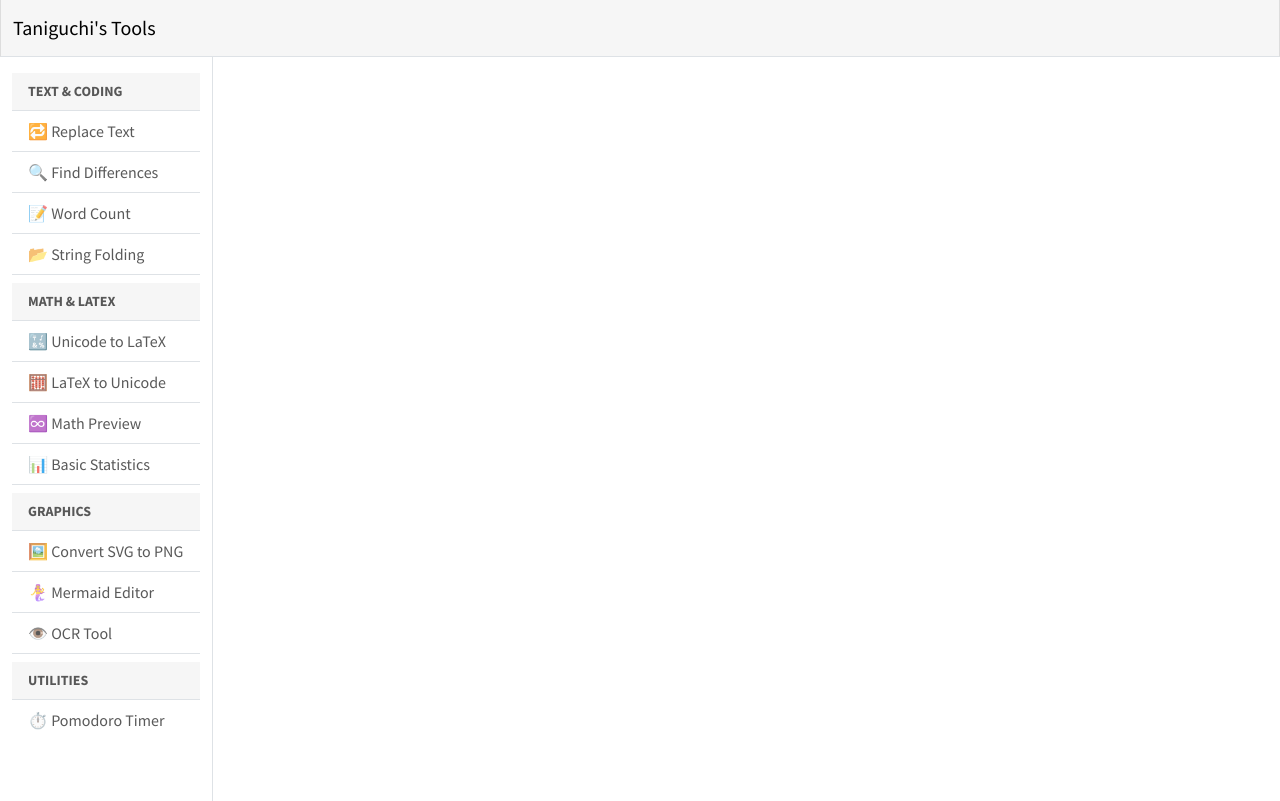
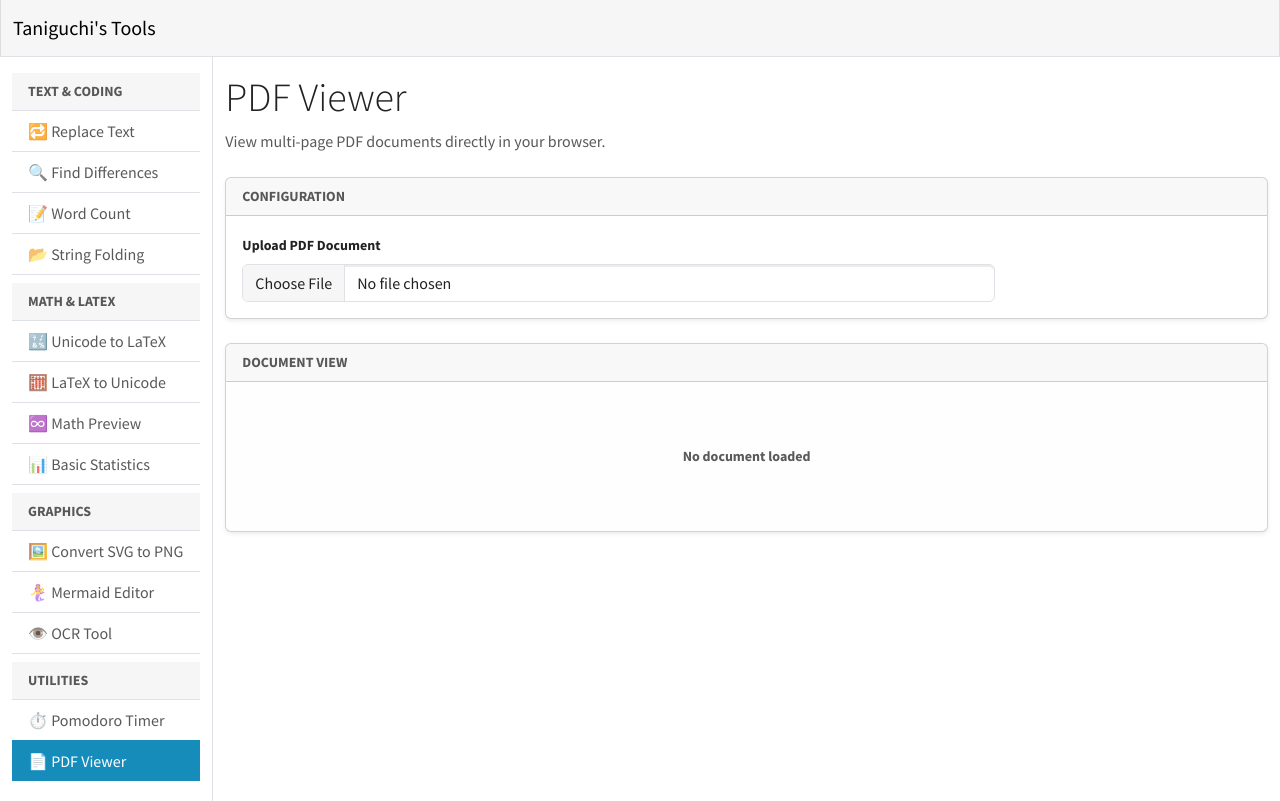
Before and after one commit to tani/tools, a Vue app: page /pdf-viewer in a window 1280 px wide. Built offline with nearby package versions, Linux system fonts and the light colour scheme.

Commit message:
feat: add multi-page PDF Viewer component and dedicated PDF tool

```diff
--- a/package.json
+++ b/package.json
@@ -19,6 +19,7 @@
     "bootswatch": "^5.3.8",
     "mathxyjax3": "^0.8.3",
     "mermaid": "^11.12.2",
+    "mupdf": "^1.26.4",
     "tesseract.js": "^7.0.0",
     "vue": "^3.5.26",
     "vue-router": "^4.6.4"
--- a/src/App.vue
+++ b/src/App.vue
@@ -115,6 +115,13 @@
                 >
                   ⏱️ Pomodoro Timer
                 </RouterLink>
+                <RouterLink
+                  class="list-group-item list-group-item-action"
+                  active-class="active"
+                  to="/pdf-viewer"
+                >
+                  📄 PDF Viewer
+                </RouterLink>
               </div>
             </div>
           </div>
--- /dev/null
+++ b/src/components/PdfViewer.vue
@@ -0,0 +1,97 @@
+<script setup lang="ts">
+import { ref, onMounted, watch } from 'vue';
+import * as mupdf from 'mupdf';
+
+const props = defineProps<{
+  data: Uint8Array | null;
+}>();
+
+const pages = ref<string[]>([]);
+const isRendering = ref(false);
+const error = ref<string | null>(null);
+
+const renderPdf = async () => {
+  if (!props.data) {
+    pages.value = [];
+    return;
+  }
+
+  isRendering.value = true;
+  error.value = null;
+  pages.value = [];
+
+  try {
+    const doc = mupdf.Document.openDocument(props.data, "application/pdf");
+    const pageCount = doc.countPages();
+    const renderedPages: string[] = [];
+
+    for (let i = 0; i < pageCount; i++) {
+      const page = doc.loadPage(i);
+      const pixmap = page.toPixmap(mupdf.Matrix.identity, mupdf.ColorSpace.DeviceRGB, true);
+
+      const width = pixmap.getWidth();
+      const height = pixmap.getHeight();
+
+      const canvas = document.createElement("canvas");
+      canvas.width = width;
+      canvas.height = height;
+      const ctx = canvas.getContext("2d");
+
+      if (ctx) {
+        const samples = new Uint8ClampedArray(pixmap.getPixels());
+        const imageData = new ImageData(samples, width, height);
+        ctx.putImageData(imageData, 0, 0);
+        renderedPages.push(canvas.toDataURL());
+      }
+
+      pixmap.destroy();
+    }
+
+    pages.value = renderedPages;
+    doc.destroy();
+  } catch (err) {
+    console.error("PDF Rendering Error:", err);
+    error.value = "Failed to render PDF document.";
+  } finally {
+    isRendering.value = false;
+  }
+};
+
+onMounted(renderPdf);
+watch(() => props.data, renderPdf);
+</script>
+
+<template>
+  <div class="pdf-viewer-container bg-secondary bg-opacity-10 p-3 rounded overflow-auto" style="max-height: 800px;">
+    <div v-if="isRendering" class="text-center py-5">
+      <div class="spinner-border text-primary" role="status">
+        <span class="visually-hidden">Loading...</span>
+      </div>
+      <div class="mt-2 text-muted small uppercase fw-bold">Rendering Document...</div>
+    </div>
+
+    <div v-else-if="error" class="alert alert-danger m-0">
+      {{ error }}
+    </div>
+
+    <div v-else-if="pages.length > 0" class="d-flex flex-column gap-3 align-items-center">
+      <div v-for="(page, index) in pages" :key="index" class="pdf-page shadow-sm bg-white p-1 position-relative">
+        <img :src="page" class="img-fluid border" :alt="'Page ' + (index + 1)" />
+        <span class="badge bg-dark position-absolute top-0 start-0 m-2 opacity-50">Page {{ index + 1 }}</span>
+      </div>
+    </div>
+
+    <div v-else class="text-center py-5 text-muted small uppercase fw-bold">
+      No document loaded
+    </div>
+  </div>
+</template>
+
+<style scoped>
+.pdf-page {
+  max-width: 100%;
+}
+.pdf-page img {
+  display: block;
+}
+</style>
--- a/src/router.ts
+++ b/src/router.ts
@@ -50,6 +50,10 @@ const routes = [
     path: "/ocr-tool",
     component: () => import("./views/ocr-tool.vue"),
   },
+  {
+    path: "/pdf-viewer",
+    component: () => import("./views/pdf-tool.vue"),
+  },
 ];
 
 export const router = createRouter({
--- a/src/views/ocr-tool.vue
+++ b/src/views/ocr-tool.vue
@@ -2,6 +2,7 @@
 import { ref } from "vue";
 import Tesseract from "tesseract.js";
 import * as mupdf from "mupdf";
+import PdfViewer from "../components/PdfViewer.vue";
 
 const image = ref<string | null>(null);
 const fileData = ref<Uint8Array | null>(null);
@@ -73,7 +74,7 @@ const handleFileChange = (event: Event) => {
       fileData.value = new Uint8Array(arrayBuffer);
 
       if (file.type === "application/pdf") {
-        image.value = null; // Don't show preview for PDF yet or show icon
+        image.value = null;
         status.value = "PDF Loaded. Ready to recognize.";
       } else {
         const blob = new Blob([fileData.value as any], { type: file.type });
@@ -238,12 +239,11 @@ const copyToClipboard = () => {
       <div class="col-lg-6 mb-4">
         <div class="card h-100 shadow-sm">
           <div class="card-header fw-bold small text-uppercase text-muted">Source Preview</div>
-          <div class="card-body bg-light overflow-auto p-3 d-flex align-items-center justify-content-center" style="min-height: 400px">
-            <img v-if="image" :src="image" class="img-fluid border shadow-sm" alt="OCR Source" />
-            <div v-else-if="fileType === 'application/pdf'" class="text-center">
-              <i class="bi bi-file-pdf fs-1 text-danger"></i>
-              <div class="text-muted small mt-2">PDF Document Loaded</div>
+          <div class="card-body bg-light overflow-auto p-0 d-flex align-items-center justify-content-center" style="min-height: 400px">
+            <div v-if="image" class="p-3">
+              <img :src="image" class="img-fluid border shadow-sm" alt="OCR Source" />
             </div>
+            <PdfViewer v-else-if="fileType === 'application/pdf'" :data="fileData" />
             <div v-else class="text-muted small">No file uploaded</div>
           </div>
         </div>
--- /dev/null
+++ b/src/views/pdf-tool.vue
@@ -0,0 +1,66 @@
+<script setup lang="ts">
+import { ref } from 'vue';
+import PdfViewer from '../components/PdfViewer.vue';
+
+const fileData = ref<Uint8Array | null>(null);
+const fileName = ref<string | null>(null);
+
+const handleFileChange = (event: Event) => {
+  const target = event.target as HTMLInputElement;
+  const file = target.files?.[0];
+  if (file && file.type === "application/pdf") {
+    fileName.value = file.name;
+    const reader = new FileReader();
+    reader.onload = (e) => {
+      const arrayBuffer = e.target?.result as ArrayBuffer;
+      fileData.value = new Uint8Array(arrayBuffer);
+    };
+    reader.readAsArrayBuffer(file);
+  }
+};
+</script>
+
+<template>
+  <div>
+    <h2 class="display-6">PDF Viewer</h2>
+    <p class="text-muted mb-4">
+      View multi-page PDF documents directly in your browser.
+    </p>
+
+    <div class="card mb-4 shadow-sm">
+      <div class="card-header fw-bold small text-uppercase text-muted">Configuration</div>
+      <div class="card-body">
+        <div class="row g-3 align-items-end">
+          <div class="col-md-9">
+            <label class="form-label fw-bold small">Upload PDF Document</label>
+            <input
+              class="form-control"
+              type="file"
+              accept="application/pdf"
+              @change="handleFileChange"
+            />
+          </div>
+          <div class="col-md-3">
+            <div v-if="fileName" class="text-muted small mb-2 text-truncate">
+              <strong>File:</strong> {{ fileName }}
+            </div>
+          </div>
+        </div>
+      </div>
+    </div>
+
+    <div class="row">
+      <div class="col-12 mb-4">
+        <div class="card shadow-sm">
+          <div class="card-header fw-bold small text-uppercase text-muted">Document View</div>
+          <div class="card-body p-0">
+            <PdfViewer :data="fileData" />
+          </div>
+        </div>
+      </div>
+    </div>
+  </div>
+</template>
+
+<style scoped>
+</style>
--- a/vite.config.ts
+++ b/vite.config.ts
@@ -3,4 +3,7 @@ import vue from "unplugin-vue/vite";
 
 export default defineConfig({
   plugins: [vue()],
+  optimizeDeps: {
+    exclude: ["mupdf"],
+  },
 });
```
Also changed, not shown: 1 other file (tests, documents, lock files or other folders).
